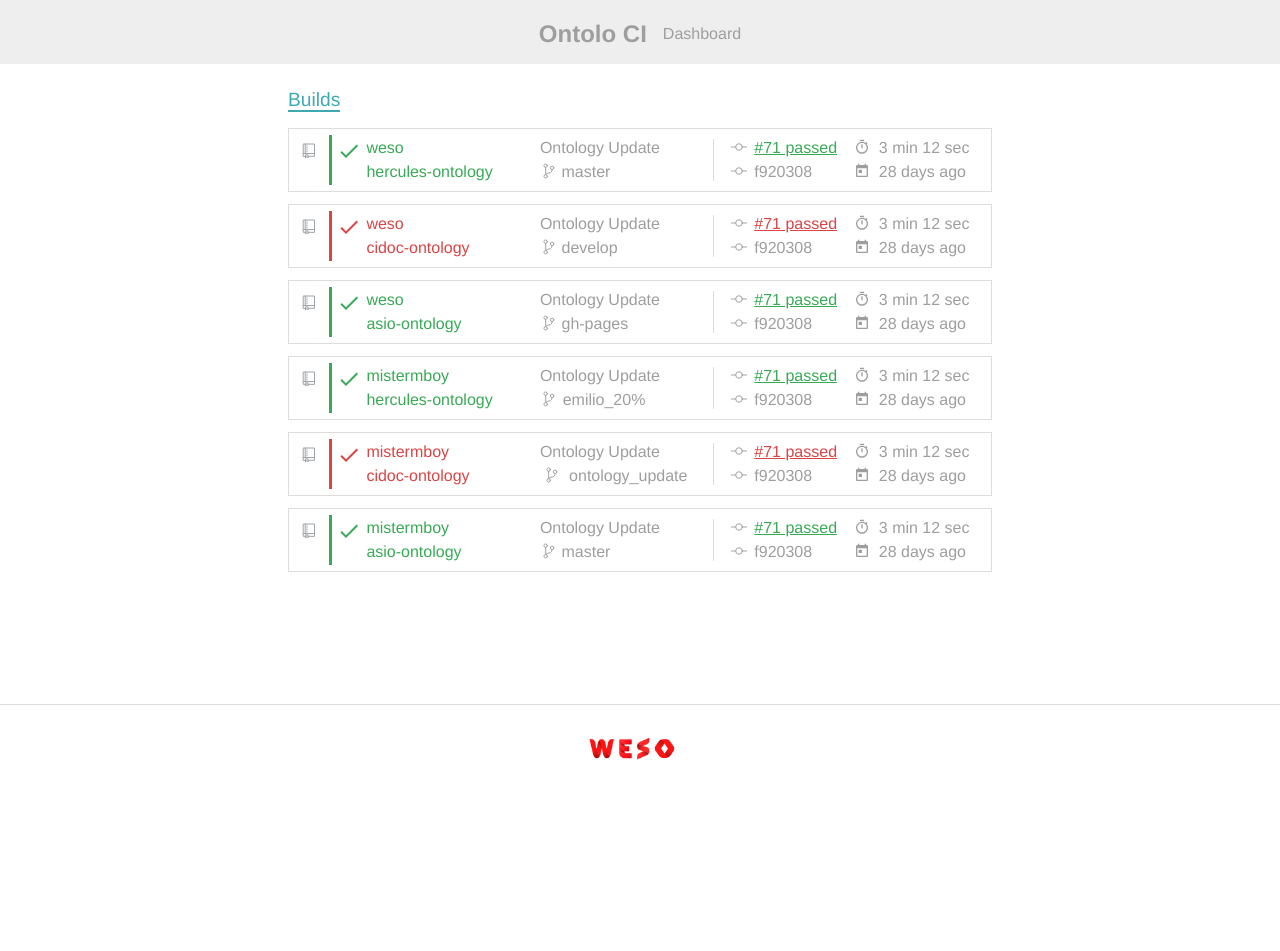
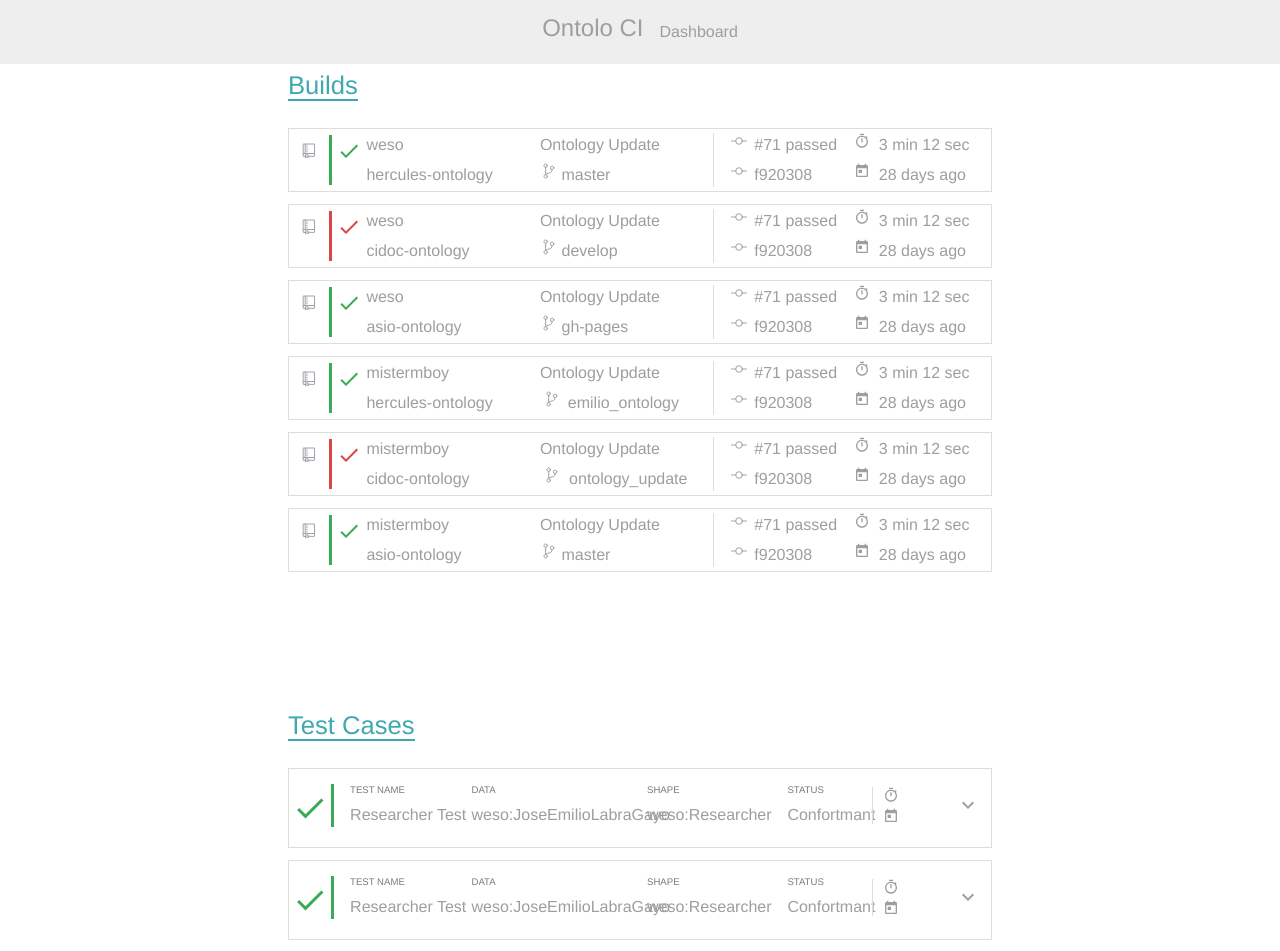
Before and after one commit to weso/ontolo-ci, a React (Create React App) app in the folder ontoloci-web/: page / in a window 1280 px wide. Shown: the top 951 px of the page. Before the commit the page ends 800 px from the top, so only its background shows below. Built offline with nearby package versions, Linux system fonts and the light colour scheme.

Commit message:
working on testCases view

```diff
--- a/ontoloci-web/package.json
+++ b/ontoloci-web/package.json
@@ -8,7 +8,8 @@
     "@testing-library/user-event": "^7.2.1",
     "react": "^16.13.1",
     "react-dom": "^16.13.1",
-    "react-scripts": "3.4.3"
+    "react-scripts": "3.4.3",
+    "reactstrap": "^8.6.0"
   },
   "scripts": {
     "start": "react-scripts start",
--- a/ontoloci-web/src/App.js
+++ b/ontoloci-web/src/App.js
@@ -1,17 +1,17 @@
 import React from 'react';
 import RepoList from './components/RepoList';
+import TestCaseList from './components/TestCaseList';
 import './css/header.css'
 import './css/footer.css'
 import './css/dashboard.css'
 
 function App() {
   return (
-    <RepoList/>
+    <div>
+        <RepoList/>
+        <TestCaseList/>
+    </div>
   );
 }
 
 export default App;
-
-/**
- * <svg xmlns="http://www.w3.org/2000/svg" viewBox="0 0 16 16" class="icon public" alt="Public repository"><g fill="none" stroke="#9ea3a8" stroke-linecap="round" stroke-linejoin="round" stroke-miterlimit="10"><path d="M7.089 13.343h6.434L13.524 1H2.176v12.343H4.46M2.176 10.543h11.348"></path><path d="M4.46 12.239v2.756l1.394-1.285 1.235 1.236v-2.707zM4.199 1v9.543M5.635 8.737h.63M5.635 6.782h.63M5.635 4.828h.63M5.635 2.873h.63"></path></g></svg>
- */
--- a/ontoloci-web/src/components/Repo.js
+++ b/ontoloci-web/src/components/Repo.js
@@ -11,19 +11,31 @@ function Repo(props){
 
 
     return (
-    <div className="repo">
-        <div className={"repo-logo repo-logo-"+getPassClass()}>
-            <svg xmlns="http://www.w3.org/2000/svg" viewBox="0 0 16 16" className="icon icon-repo public" alt="Public repository"><g fill="none" stroke="#9ea3a8" stroke-linecap="round" stroke-linejoin="round" stroke-miterlimit="10"><path d="M7.089 13.343h6.434L13.524 1H2.176v12.343H4.46M2.176 10.543h11.348"></path><path d="M4.46 12.239v2.756l1.394-1.285 1.235 1.236v-2.707zM4.199 1v9.543M5.635 8.737h.63M5.635 6.782h.63M5.635 4.828h.63M5.635 2.873h.63"></path></g></svg>
+    <div className="dashboard-element">
+        <div className={"dashboard-element-logo dashboard-element-logo-"+getPassClass()}
+        title="Public repository">
+            <svg    xmlns="http://www.w3.org/2000/svg"
+                    viewBox="0 0 16 16"
+                    className="icon icon-dashboard-element public"
+                    alt="Public repository">
+                        <g fill="none"
+                          stroke="#9ea3a8"
+                          stroke-linecap="round"
+                          stroke-linejoin="round"
+                          stroke-miterlimit="10">
+                              <path d="M7.089 13.343h6.434L13.524 1H2.176v12.343H4.46M2.176 10.543h11.348"></path><path d="M4.46 12.239v2.756l1.394-1.285 1.235 1.236v-2.707zM4.199 1v9.543M5.635 8.737h.63M5.635 6.782h.63M5.635 4.828h.63M5.635 2.873h.63"/>
+                    </g>
+            </svg>
         </div>
-        <div className="repo-status">
+        <div className="dashboard-element-status">
             <svg xmlns="http://www.w3.org/2000/svg" className={"icon-check-"+getPassClass()} height="24" viewBox="0 0 24 24" width="24"><path d="M0 0h24v24H0z" fill="none"/><path d="M9 16.17L4.83 12l-1.42 1.41L9 19 21 7l-1.41-1.41z"/></svg>
         </div>
-        <div className="repo-info">
+        <div className="dashboard-element-info">
             <a className={getPassClass()}>{props.owner}</a>
             <a className={getPassClass()}>{props.repo}</a>
         </div>
 
-        <div className="repo-info">
+        <div className="dashboard-element-info">
             <a className="commit-name">{props.commitName}</a>
             <div className="logo-container">
                 <div className="logo">
@@ -33,7 +45,7 @@ function Repo(props){
             </div>
         </div>
 
-        <div className="repo-info github-metadata">
+        <div className="dashboard-element-info github-metadata">
             <div className="logo-container">
                 <div className="logo">
                     <svg xmlns="http://www.w3.org/2000/svg" viewBox="0 0 17 17" className="icon"><circle cx="8.51" cy="8.5" r="3.5" fill="none" stroke="#9d9d9d" stroke-linecap="round" stroke-linejoin="round" stroke-miterlimit="10"></circle><path d="M16.5 8.5h-4.49m-7 0H.5" fill="none" stroke="#9d9d9d" stroke-linecap="round" stroke-linejoin="round" stroke-miterlimit="10"></path></svg>
@@ -48,7 +60,7 @@ function Repo(props){
             </div>
         </div>
 
-        <div className="repo-info ci-metadata">
+        <div className="dashboard-element-info ci-metadata">
             <div className="logo-container">
                 <div className="logo">
                 <svg xmlns="http://www.w3.org/2000/svg" className="icon icon-color" height="24" viewBox="0 0 24 24" width="24"><path d="M0 0h24v24H0z" fill="none"/><path d="M15 1H9v2h6V1zm-4 13h2V8h-2v6zm8.03-6.61l1.42-1.42c-.43-.51-.9-.99-1.41-1.41l-1.42 1.42C16.07 4.74 14.12 4 12 4c-4.97 0-9 4.03-9 9s4.02 9 9 9 9-4.03 9-9c0-2.12-.74-4.07-1.97-5.61zM12 20c-3.87 0-7-3.13-7-7s3.13-7 7-7 7 3.13 7 7-3.13 7-7 7z"/></svg>
--- a/ontoloci-web/src/components/RepoList.js
+++ b/ontoloci-web/src/components/RepoList.js
@@ -2,11 +2,11 @@ import React from 'react';
 import Repo from './Repo';
 
 
-function App() {
+function RepoList() {
   return (
     <div className="main">
       <h2><a>Builds</a></h2>
-      <div className="repos-list">
+      <div className="dashboard-elements-list">
         <Repo owner="weso"
               repo="hercules-ontology"
               pass={true}
@@ -38,7 +38,7 @@ function App() {
               repo="hercules-ontology"
               pass={true}
               commitName="Ontology Update"
-              branchName="emilio_20%"
+              branchName="emilio_ontology"
               prId="#71 passed"
               commitId="f920308"
               executionTime="3 min 12 sec"
@@ -66,4 +66,4 @@ function App() {
   );
 }
 
-export default App;
+export default RepoList;
--- /dev/null
+++ b/ontoloci-web/src/components/TestCase.js
@@ -0,0 +1,94 @@
+import React , {useState} from 'react';
+import { Collapse, Button, CardBody, Card } from 'reactstrap';
+import '../css/testcase.css'
+import 'bootstrap/dist/css/bootstrap.min.css';
+
+function TestCase(props){
+
+    const [isOpen, setIsOpen] = useState(false);
+
+    const toggle = () => setIsOpen(!isOpen);
+
+    const getPassClass = ()=>{
+        if(props.pass)
+            return 'passed';
+        else
+            return 'failed'
+    }
+
+
+    return (
+    <div className="test-element-container">
+        <div className="test-element">
+            <div className="test-element-status">
+                <svg xmlns="http://www.w3.org/2000/svg" className={"icon-check-"+getPassClass()} height="24" viewBox="0 0 24 24" width="24"><path d="M0 0h24v24H0z" fill="none"/><path d="M9 16.17L4.83 12l-1.42 1.41L9 19 21 7l-1.41-1.41z"/></svg>
+            </div>
+
+            <div className="test-element-name">
+                <h3>TEST NAME</h3>
+                <a>Researcher Test</a>
+            </div>
+
+            <div className="test-element-data">
+                <h3>DATA</h3>
+                <a>weso:JoseEmilioLabraGayo</a>
+            </div>
+
+            <div className="test-element-shape">
+                <h3>SHAPE</h3>
+                <a>weso:Researcher</a>
+            </div>
+
+            <div className="test-element-validation-result">
+                <h3>STATUS</h3>
+                <a>Confortmant</a>
+            </div>
+
+            <div className="dashboard-element-info github-metadata">
+                <div className="logo-container">
+                    <div className="logo">
+                    <svg xmlns="http://www.w3.org/2000/svg" className="icon icon-color" height="24" viewBox="0 0 24 24" width="24"><path d="M0 0h24v24H0z" fill="none"/><path d="M15 1H9v2h6V1zm-4 13h2V8h-2v6zm8.03-6.61l1.42-1.42c-.43-.51-.9-.99-1.41-1.41l-1.42 1.42C16.07 4.74 14.12 4 12 4c-4.97 0-9 4.03-9 9s4.02 9 9 9 9-4.03 9-9c0-2.12-.74-4.07-1.97-5.61zM12 20c-3.87 0-7-3.13-7-7s3.13-7 7-7 7 3.13 7 7-3.13 7-7 7z"/></svg>
+                    </div>
+                    <a className="pr-id">{props.executionTime}</a>
+                </div>
+                <div className="logo-container">
+                    <div className="logo">
+                    <svg xmlns="http://www.w3.org/2000/svg" className="icon icon-color" viewBox="0 0 24 24" fill="black" width="18px" height="18px"><path d="M0 0h24v24H0z" fill="none"/><path d="M19 3h-1V1h-2v2H8V1H6v2H5c-1.11 0-1.99.9-1.99 2L3 19c0 1.1.89 2 2 2h14c1.1 0 2-.9 2-2V5c0-1.1-.9-2-2-2zm0 16H5V8h14v11zM7 10h5v5H7z"/></svg>
+                    </div>
+                    <a className="commit-id">{props.date}</a>
+                </div>
+            </div>
+
+
+            <svg onClick={toggle} className="expand-more-btn" xmlns="http://www.w3.org/2000/svg" height="24" viewBox="0 0 24 24" width="24"><path d="M0 0h24v24H0z" fill="none"/><path d="M16.59 8.59L12 13.17 7.41 8.59 6 10l6 6 6-6z"/></svg>
+
+            <div>
+        </div>
+    </div>
+    <Collapse isOpen={isOpen} >
+        <div className="test-element-log">
+<p><code>
+{
+"ResultShapeMap: [ \n"+
+"{\n"+
+  "'node' : '<http://purl.org/hercules/asio/modules#ES_SUBJECT_AREA_LEVEL_2_PIN>',\n"+
+  "'shape' : '<http://purl.org/hercules/asio/core#ResearchFieldShape>',\n"+
+  "'status' : 'conformant',\n"+
+  "'appInfo' : 'Shaclex',\n"+
+  "'reason' : '<http://purl.org/hercules/asio/modules#ES_SUBJECT_AREA_LEVEL_2_PIN> passes OR \n"+
+"}\n"+
+"{\n"+
+"'node' : '<http://purl.org/hercules/asio/modules#ES_SUBJECT_AREA_LEVEL_2_PIN>',\n"+
+" 'shape' : '<http://purl.org/hercules/asio/core#ESSubjectAreas3rdListShape>',\n"+
+" 'status' : 'conformant',\n"+
+" 'appInfo' : 'Shaclex',\n"+
+" 'reason' : ''\n"+
+"}\n"}</code>
+</p>
+
+        </div>
+    </Collapse>
+</div>)
+}
+
+export default TestCase;
--- /dev/null
+++ b/ontoloci-web/src/components/TestCaseList.js
@@ -0,0 +1,22 @@
+import React from 'react';
+import TestCase from './TestCase';
+
+
+function TestCaseList() {
+  return (
+    <div className="main">
+      <h2><a>Test Cases</a></h2>
+      <div className="test-elements-list">
+        <TestCase pass={true}/>
+        <TestCase pass={true}/>
+        <TestCase pass={true}/>
+        <TestCase pass={true}/>
+        <TestCase pass={true}/>
+        <TestCase pass={true}/>
+        <TestCase pass={true}/>
+      </div>
+    </div>
+  );
+}
+
+export default TestCaseList;
--- a/ontoloci-web/src/css/dashboard.css
+++ b/ontoloci-web/src/css/dashboard.css
@@ -11,17 +11,17 @@
     font-size: 0.8em;
     font-weight: 400;
     font-style: normal;
-    color: #3eaaaf;
-    border-bottom: 2px solid #3eaaaf;
+    color: #3eaaaf !important;
+    border-bottom: 2px solid #3eaaaf !important;
 }
 
-.repos-list{
+.dashboard-elements-list{
     display: grid;
     grid-template-rows: repeat(auto-fit,8vh);
     gap:1.5vh
 }
 
-.repo{
+.dashboard-element{
     display: grid;
     grid-template-columns: 5% 5% 25% 25% 20% 25% ;
     align-items: center;
@@ -30,7 +30,7 @@
     border: 1px solid #dfdcdc;
 }
 
-.repo-info{
+.dashboard-element-info{
     list-style-type: none;
     display: grid;
     justify-content: flex-start;
@@ -38,6 +38,9 @@
     color: #9e9e9e;
 }
 
+a{
+    color: #9e9e9e;
+}
 
 .passed{
     color: #39aa56;
@@ -47,17 +50,17 @@
     color: #db4545;
 }
 
-.repo-logo{
+.dashboard-element-logo{
     display: grid;
     justify-content: center;
     height: 80%;
 }
 
-.repo-logo-passed{
+.dashboard-element-logo-passed{
     border-right: 3px solid #39aa56;
 }
 
-.repo-logo-failed{
+.dashboard-element-logo-failed{
     border-right: 3px solid #db4545;
 }
 
@@ -66,12 +69,12 @@
     height: 2vh;
 }
 
-.icon-repo{
+.icon-dashboard-element{
     margin-top: 1vh;
     margin-right: 1vh;
 }
 
-.repo-status{
+.dashboard-element-status{
     display: grid;
     justify-content: center;
     height: 80%;
--- /dev/null
+++ b/ontoloci-web/src/css/testcase.css
@@ -0,0 +1,63 @@
+.test-elements-list{
+    display: grid;
+    grid-template-rows: repeat(auto-fit,auto);
+    gap:1.5vh
+}
+
+.test-element-container{
+    display: grid;
+    grid-template-columns: 100%;
+}
+
+.test-element{
+    display: grid;
+    grid-template-columns: 6% 20% 25% 20% 12% 12% 10% ;
+    align-items: center;
+    justify-content: flex-start ;
+    padding-top: 1vh;
+    border: 1px solid #dfdcdc;
+    min-height: 10vh;
+}
+
+.test-element-log{
+    display: grid;
+    align-items: center;
+    justify-content: center ;
+    padding-top: 1vh;
+    border: 1px solid #dfdcdc;
+    height: 50vh;
+}
+
+
+.test-case-element{
+    display: grid;
+    grid-template-columns: 10% 80%;
+    border: 1px solid #39aa56;
+}
+
+.test-element-status{
+    display: grid;
+    justify-content: center;
+
+    transform: scale(1.5);
+}
+
+
+.test-element-name{
+    border-left: 3px solid #39aa56;
+    padding-left: 2vh;
+}
+
+
+h3{
+    font-size: 1.2vh !important;
+    color: #7a7a7a !important;
+}
+
+a{
+    color: #9e9e9e !important;
+}
+
+.expand-more-btn{
+    fill: #9e9e9e;
+}
```
Also changed, not shown: 1 other file (tests, documents, lock files or other folders).
